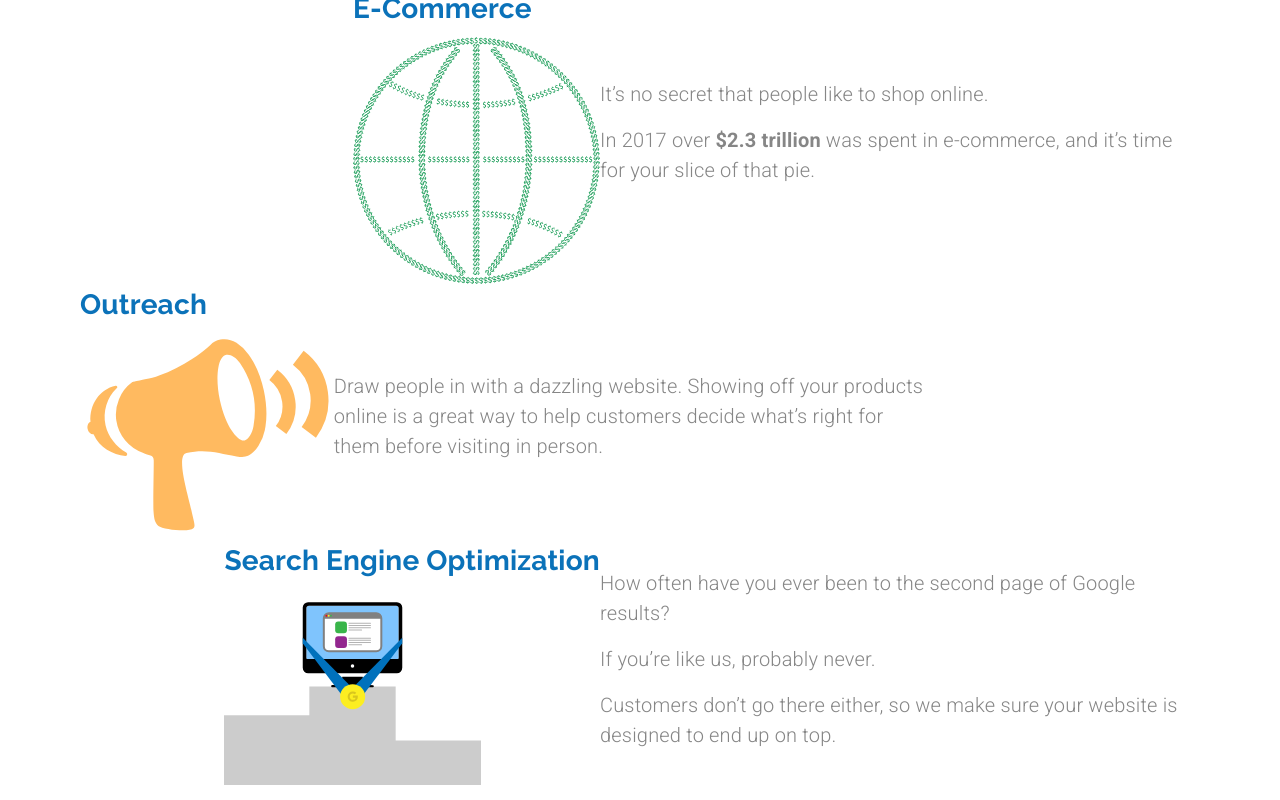
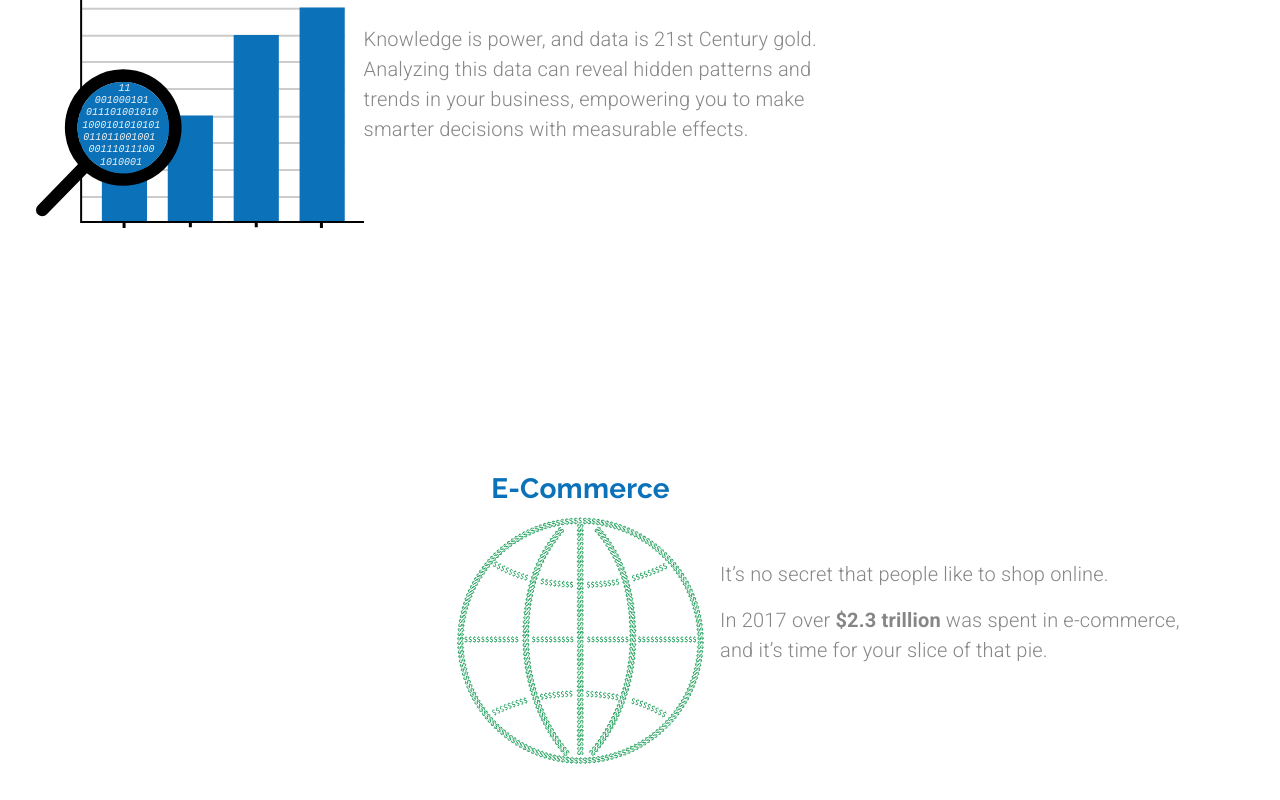
Before and after one commit to htorohn/arcdevelopment, a React (Create React App) app: page /websites in a window 1280 px wide. Shown: the part 720-1520 px from the top of the page. Built offline with nearby package versions, Linux system fonts and the light colour scheme.

Commit message:
finished services pages

```diff
--- a/src/components/Websites.js
+++ b/src/components/Websites.js
@@ -100,93 +100,93 @@ const Websites = (props) => {
                 </Grid>
 
                 {/* Analytics  */}
-                <Grid item container direction='row' alignItems='center'>
+                <Grid item container direction={ matchesSM ? 'column' : 'row' } alignItems='center' style={{ marginTop: '15em' }}>
                     <Grid item>
                         <Grid container direction='column'>
                             <Grid item>
-                                <Typography variant='h4' gutterBottom>
+                                <Typography variant='h4' align={ matchesSM ? 'center' : undefined } gutterBottom>
                                     Analytics
                                 </Typography>
                             </Grid>
-                            <Grid item>
-                                <img src={analytics} alt="graph with magnifying glass revealing 1's and 0's" style={{ marginLeft: '-2.75em' }} />
+                            <Grid item alignItems={ matchesSM ? 'center' : undefined }>
+                                <img src={analytics} alt="graph with magnifying glass revealing 1's and 0's" style={{ marginLeft: matchesSM ? undefined : '-2.75em' }} />
                             </Grid>
                         </Grid>
                     </Grid>
-                    <Grid item>
-                        <Typography variant='body1' className={classes.paragraphContainer}>
+                    <Grid item className={classes.paragraphContainer}>
+                        <Typography variant='body1' align={ matchesSM ? 'center' : undefined }>
                             Knowledge is power, and data is 21st Century gold. Analyzing this data can reveal hidden patterns and trends in your business, empowering you to make smarter decisions with measurable effects.
                         </Typography>
                     </Grid>
                 </Grid>
 
                 {/* Ecommerce  */}
-                <Grid item container direction='row' alignItems='center' justify='flex-end'>
+                <Grid item container direction={ matchesSM ? 'column' : 'row' } alignItems='center' justify='flex-end' style={{ marginTop: '15em', marginBottom: '15em' }}>
                     <Grid item>
                         <Grid container direction='column'>
                             <Grid item>
-                                <Typography variant='h4' gutterBottom>
+                                <Typography variant='h4' align='center' gutterBottom>
                                     E-Commerce
                                 </Typography>
                             </Grid>
-                            <Grid item>
-                                <img src={ecommerce} alt="graph with magnifying glass revealing 1's and 0's" />
+                            <Grid item alignItems={ matchesSM ? 'center' : undefined }>
+                                <img src={ecommerce} alt="world outlined made with dollar signs" />
                             </Grid>
                         </Grid>
                     </Grid>
-                    <Grid item>
-                        <Typography variant='body1' className={classes.paragraphContainer} paragraph>
+                    <Grid item style={{ marginLeft: matchesSM ? 0 : '1em' }} className={classes.paragraphContainer}>
+                        <Typography variant='body1' align={ matchesSM ? 'center' : undefined } paragraph>
                             It’s no secret that people like to shop online.
                         </Typography>
-                        <Typography variant='body1' className={classes.paragraphContainer} paragraph>
+                        <Typography variant='body1' align={ matchesSM ? 'center' : undefined } paragraph>
                             In 2017 over <strong>$2.3 trillion</strong> was spent in e-commerce, and it’s time for your slice of that pie.
                         </Typography>
                     </Grid>
                 </Grid>
 
                 {/* Outreach  */}
-                <Grid item container direction='row' alignItems='center'>
+                <Grid item container direction={ matchesSM ? 'column' : 'row' } alignItems='center'>
                     <Grid item>
                         <Grid container direction='column'>
                             <Grid item>
-                                <Typography variant='h4' gutterBottom>
+                                <Typography variant='h4' align={ matchesSM ? 'center' : undefined } gutterBottom>
                                     Outreach
                                 </Typography>
                             </Grid>
-                            <Grid item>
-                                <img src={outreach} alt="graph with magnifying glass revealing 1's and 0's" />
+                            <Grid item alignItems={ matchesSM ? 'center' : undefined }>
+                                <img src={outreach} alt="Megaphone" />
                             </Grid>
                         </Grid>
                     </Grid>
-                    <Grid item>
-                        <Typography variant='body1' className={classes.paragraphContainer}>
+                    <Grid item style={{ marginLeft: matchesSM ? 0 : '1em' }} className={classes.paragraphContainer}>
+                        <Typography variant='body1' align={ matchesSM ? 'center' : undefined }>
                             Draw people in with a dazzling website. Showing off your products online is a great way to help customers decide what’s right for them before visiting in person.
                         </Typography>
                     </Grid>
                 </Grid>
 
                 {/* SEO  */}
-                <Grid item container direction='row' alignItems='center' justify='flex-end'>
+                <Grid item container direction={ matchesSM ? 'column' : 'row' } alignItems='center' justify='flex-end' style={{ marginTop: '15em' }}>
                     <Grid item>
                         <Grid container direction='column'>
                             <Grid item>
-                                <Typography variant='h4' gutterBottom>
-                                    Search Engine Optimization
+                                <Typography variant='h4' align='center' gutterBottom>
+                                    Search Engine<br />Optimization
                                 </Typography>
                             </Grid>
-                            <Grid item>
+                            <Grid item alignItems={ matchesSM ? 'center' : undefined }>
                                 <img src={seo} alt="graph with magnifying glass revealing 1's and 0's" />
                             </Grid>
                         </Grid>
                     </Grid>
-                    <Grid item>
-                        <Typography variant='body1' className={classes.paragraphContainer} paragraph>
+                    <Grid item style={{ marginLeft: matchesSM ? 0 : '1em' }} className={classes.paragraphContainer}>
+                        <Typography variant='body1' align={ matchesSM ? 'center' : undefined } paragraph>
                             How often have you ever been to the second page of Google results?
                         </Typography>
-                        <Typography variant='body1' className={classes.paragraphContainer} paragraph>
+                        <Typography variant='body1' align={ matchesSM ? 'center' : undefined } paragraph>
                             If you’re like us, probably never.
                         </Typography>
-                        <Typography variant='body1' className={classes.paragraphContainer} paragraph>
+                        <Typography variant='body1' align={ matchesSM ? 'center' : undefined } paragraph>
                             Customers don’t go there either, so we make sure your website is designed to end up on top.
                         </Typography>
                     </Grid>
```
